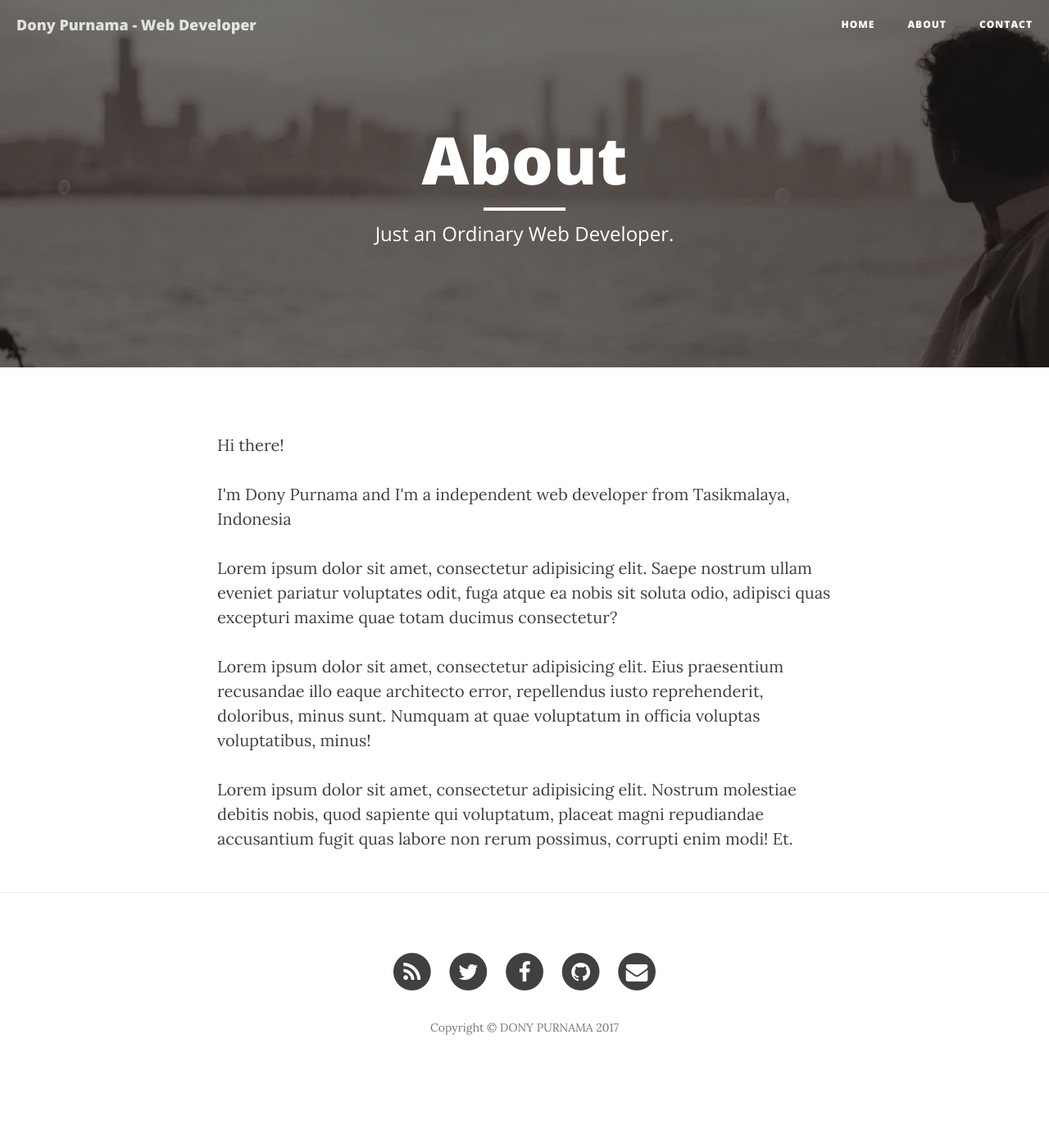
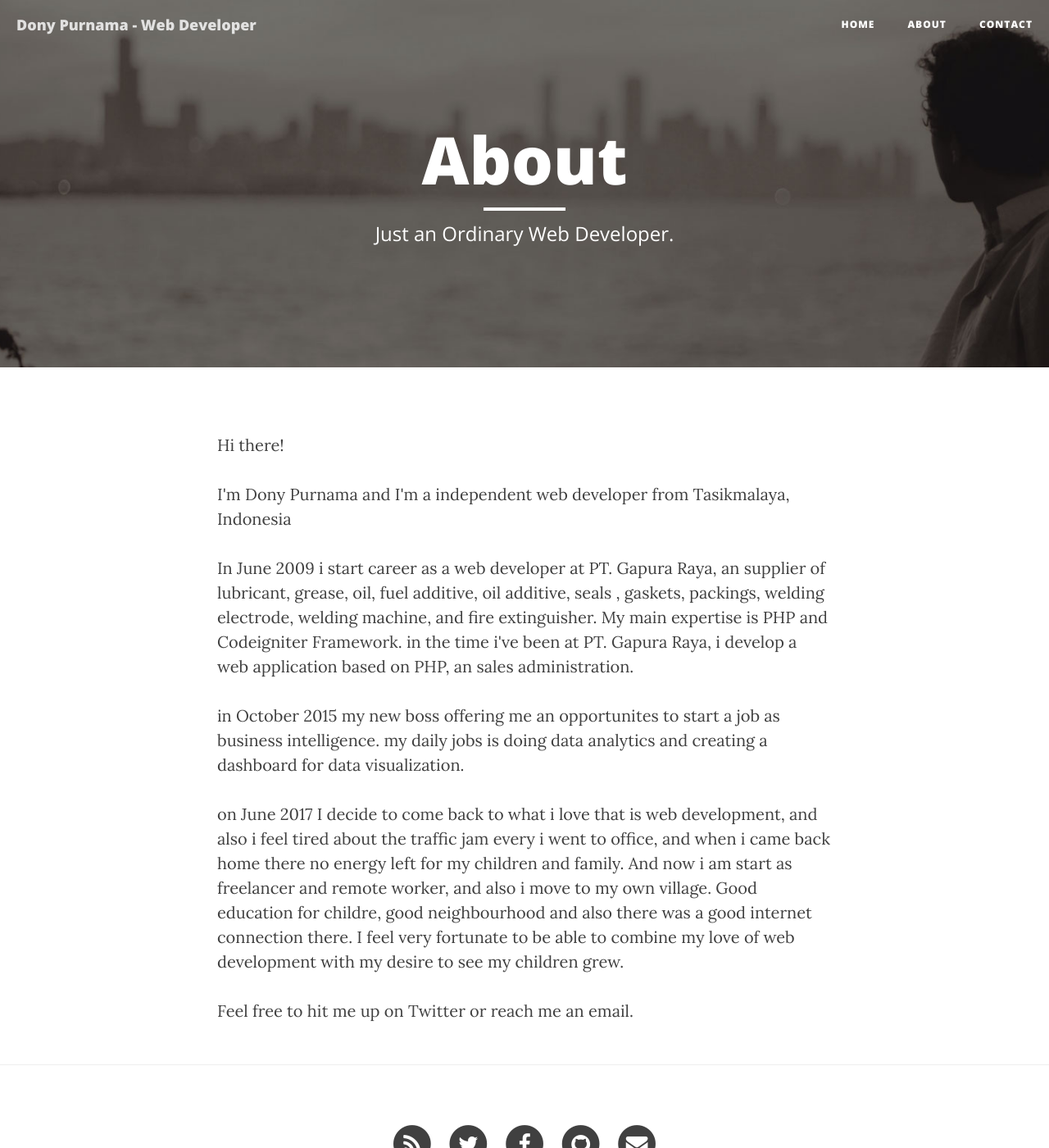
Before and after one commit to donypurnama/donypurnama.github.io, a Jekyll site: the page built from about.html, in a window 1280 px wide and 1400 px high. Shown: the whole window at 82% size. Built offline with Jekyll 4.4.1, drawn with Linux system fonts in a browser that asks for light colours; nearby versions of some CDN libraries.

Commit message:
update about lagi tadi kok ilang ya

```diff
--- a/about.html
+++ b/about.html
@@ -8,8 +8,11 @@ header-img: "img/about-bg.jpg"
 
 <p>I'm Dony Purnama and I'm a independent web developer from Tasikmalaya, Indonesia</p>
 
-<p>Lorem ipsum dolor sit amet, consectetur adipisicing elit. Saepe nostrum ullam eveniet pariatur voluptates odit, fuga atque ea nobis sit soluta odio, adipisci quas excepturi maxime quae totam ducimus consectetur?</p>
+<p>In June 2009 i start career as a web developer at PT. Gapura Raya, an supplier of lubricant, grease, oil, fuel additive, oil additive, seals , gaskets, packings, welding electrode, welding machine, and fire extinguisher. My main expertise is PHP and Codeigniter Framework. in the time i've been at PT. Gapura Raya, i develop a web application based on PHP, an sales administration. </p>
 
-<p>Lorem ipsum dolor sit amet, consectetur adipisicing elit. Eius praesentium recusandae illo eaque architecto error, repellendus iusto reprehenderit, doloribus, minus sunt. Numquam at quae voluptatum in officia voluptas voluptatibus, minus!</p>
+<p>in October 2015 my new boss offering me an opportunites to start a job as business intelligence. my daily jobs is doing data analytics and creating a dashboard for data visualization.</p>
 
-<p>Lorem ipsum dolor sit amet, consectetur adipisicing elit. Nostrum molestiae debitis nobis, quod sapiente qui voluptatum, placeat magni repudiandae accusantium fugit quas labore non rerum possimus, corrupti enim modi! Et.</p>
+<p>on June 2017 I decide to come back to what i love that is web development, and also i feel tired about the traffic jam every i went to office, and when i came back home there no energy left for my children and family. And now i am start as freelancer and remote worker, and also i move to my own village. Good education for childre, good neighbourhood and also there was a good internet connection there.
+I feel very fortunate to be able to combine my love of web development with my desire to see my children grew.</p>
+
+<p>Feel free to hit me up on Twitter or reach me an email.</p>
```
Also changed, not shown: 1 other file.
